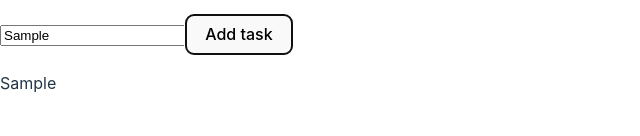
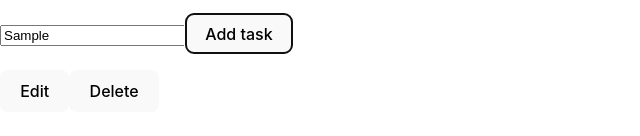
Before and after one commit to wiktorKycia/ToDoReactTypeScript, a React (Vite) app: page / in a window 1280 px wide. Both pictures are taken after typing "Sample" into the empty fields and a click on the button "Add task". Shown: the part 400-536 px from the top of the page, without its empty margins (0-640 px from the left). Built offline with nearby package versions, Linux system fonts and the light colour scheme.

Commit message:
to Task component import TaskType interface, replace text prop with task

```diff
--- a/src/components/Task/Task.tsx
+++ b/src/components/Task/Task.tsx
@@ -1,11 +1,18 @@
-
+import {TaskType} from "../../context/TaskContext.ts";
 
 interface TaskComponentType{
-    text: string
+    task: TaskType
 }
 
-export default function Task({text}:TaskComponentType){
+export default function Task({task}:TaskComponentType){
     return (
-        <p>{text}</p>
+        <div>
+            <p>{task}</p>
+            <div>
+                <button>Edit</button>
+                <button>Delete</button>
+            </div>
+        </div>
+
     )
 }
```
